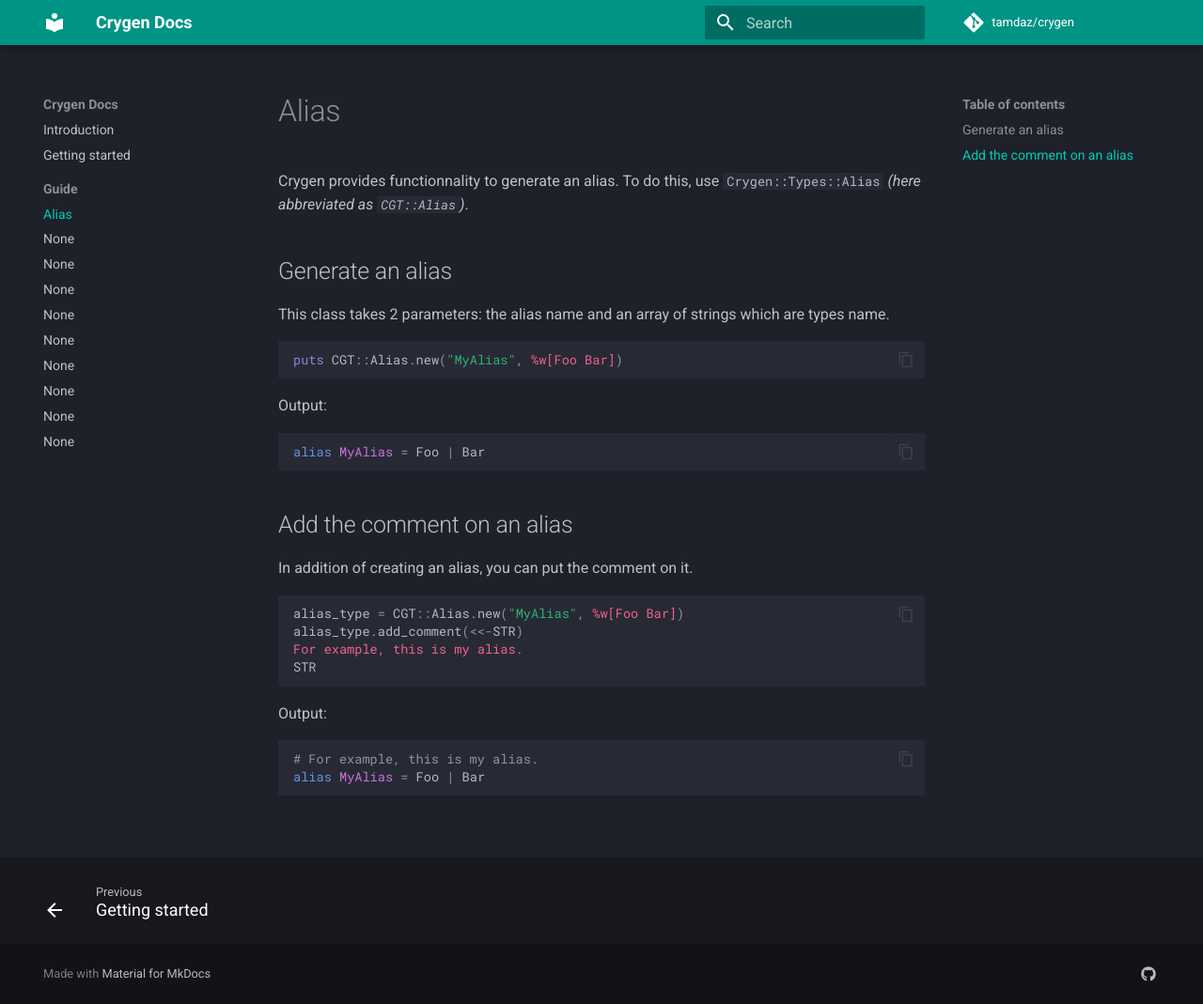
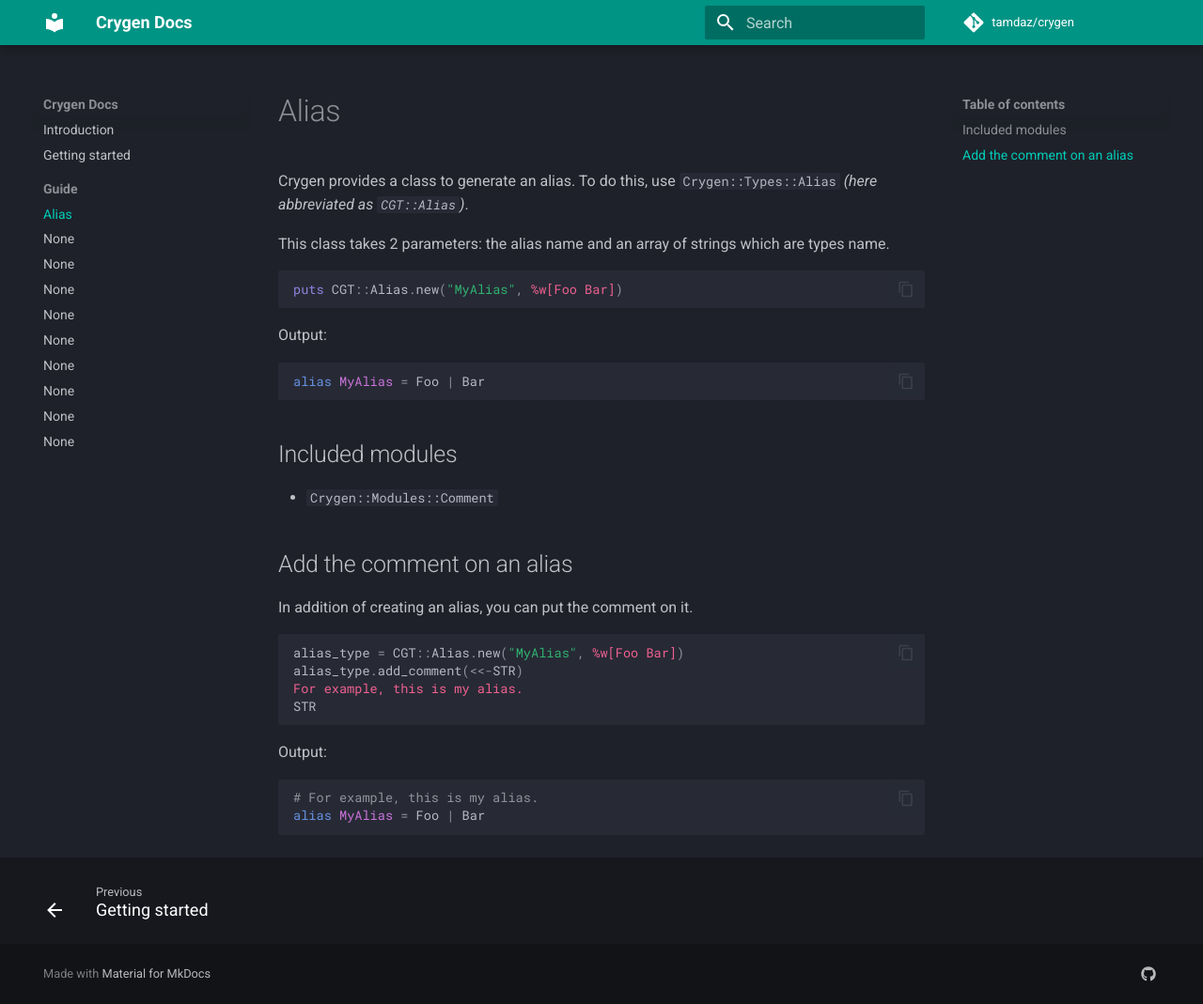
Before and after one commit to tamdaz/crygen, an MkDocs documentation site: the page built from docs/guide/alias.md, in a window 1280 px wide and 1069 px high. Shown: the whole window at 94% size. Built offline with MkDocs 1.6.1 and Material for MkDocs 9.7.7, drawn with Linux system fonts in a browser that asks for light colours; comment, search, counter and statistics services are not loaded; the version menu is left out.

Commit message:
Update guide/alias.md

````diff
--- a/docs/guide/alias.md
+++ b/docs/guide/alias.md
@@ -1,9 +1,7 @@
 # Alias
 
-Crygen provides functionnality to generate an alias. To do this, use `Crygen::Types::Alias`
+Crygen provides a class to generate an alias. To do this, use `Crygen::Types::Alias`
 *(here abbreviated as `CGT::Alias`)*.
-
-## Generate an alias
 
 This class takes 2 parameters: the alias name and an array of strings which are types name.
 
@@ -16,6 +14,10 @@ Output:
 ```cr
 alias MyAlias = Foo | Bar
 ```
+
+## Included modules
+
+- `Crygen::Modules::Comment`
 
 ## Add the comment on an alias
 
````
